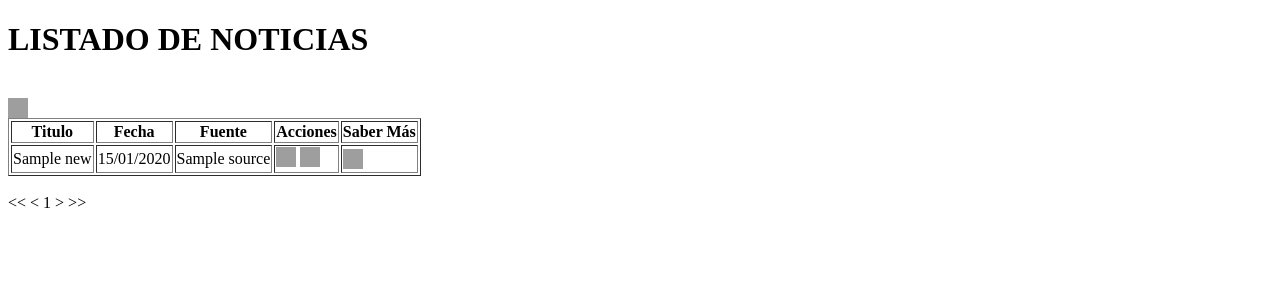
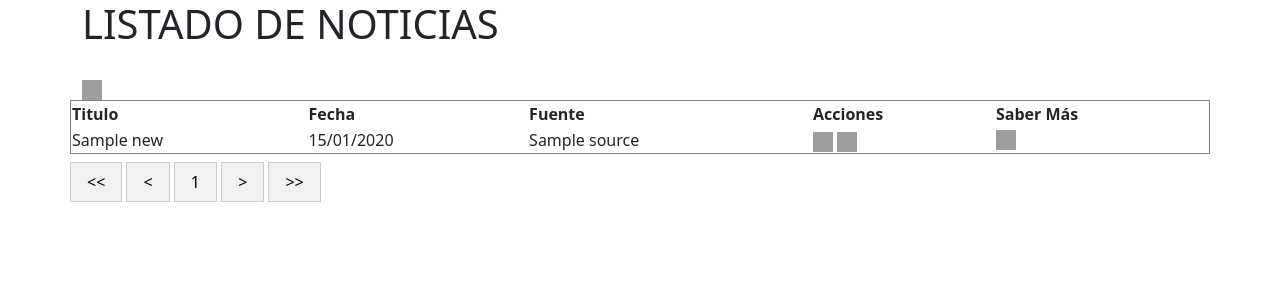
Before and after one commit to CarlosFerrer07/2DAW24-EQUIPO2, a PHP site: template my-project/templates/news/news.html.twig in a window 1280 px wide. Shown: the top 300 px of the page. Run offline with PHP 8.4, Linux system fonts and the light colour scheme; the template is opened without the code that fills it: most values are stand-ins (such as "Sample title", 1, 10 or a date in 2020); some libraries are stand-ins or nearby versions; grey boxes are pictures that could not be loaded.

Commit message:
añadimos estilos al news.html.twig con bootstrap

```diff
--- a/my-project/templates/base.html.twig
+++ b/my-project/templates/base.html.twig
@@ -8,6 +8,35 @@
     <meta name="keywords" content="" />
     <meta name="description" content="" />
     <link href="" rel="stylesheet" type="text/css" />
+    <link href="https://cdn.jsdelivr.net/npm/bootstrap@5.3.2/dist/css/bootstrap.min.css" rel="stylesheet" integrity="sha384-T3c6CoIi6uLrA9TneNEoa7RxnatzjcDSCmG1MXxSR1GAsXEV/Dwwykc2MPK8M2HN" crossorigin="anonymous">
+    <script src="https://cdn.jsdelivr.net/npm/bootstrap@5.3.2/dist/js/bootstrap.bundle.min.js" integrity="sha384-C6RzsynM9kWDrMNeT87bh95OGNyZPhcTNXj1NW7RuBCsyN/o0jlpcV8Qyq46cDfL" crossorigin="anonymous"></script>
+
+    <style>
+        .pagination {
+            display: inline-block;
+        }
+
+        .pagination a {
+            padding: 8px 16px;
+            text-decoration: none;
+            color: black;
+            background-color: #f1f1f1;
+            border: 1px solid #ccc;
+        }
+
+        .pagination a:hover {
+            background-color: #ddd;
+        }
+
+        .pagination span {
+            padding: 8px 16px;
+            text-decoration: none;
+            color: black;
+            background-color: #f1f1f1;
+            border: 1px solid #ccc;
+        }
+
+    </style>
 
 </head>
 
--- a/my-project/templates/news/news.html.twig
+++ b/my-project/templates/news/news.html.twig
@@ -2,7 +2,7 @@
 {% extends "base.html.twig" %}
 {% block body %}
 
-
+<div class="container">
                     <h1>LISTADO DE NOTICIAS</h1>
 
                     <br>
@@ -11,6 +11,7 @@
 
                     <br>
 
+                    <div class="row justify-content-center">
                         <table border='1px solid'>
                         {# Cálculo de valores para la paginación #}
                         {% set elementsPerPage = 10 %}
@@ -49,13 +50,15 @@
                         </tbody>
                     </table>
 
-                    <br>
+                    </div>
 
+                    <div class="row justify-content-center mt-3">
                     {# Navegador #}
                     {% set totalPages = (((news|length)/elementsPerPage)|round(0, 'ceil')) %}
+                        <div class="pagination">
                             {% if page > 1 %}
-                    <a href="{{ path('app_clients', {'page': 1}) }}">&lt;&lt;</a>
-                    <a href="{{ path('app_clients', {'page': page - 1}) }}">&lt;</a>
+                            <a href="{{ path('app_news', {'page': 1}) }}">&lt;&lt;</a>
+                            <a href="{{ path('app_news', {'page': page - 1}) }}">&lt;</a>
                             {% else %}
                             <span>&lt;&lt;</span>
                             <span>&lt;</span>
@@ -67,14 +70,19 @@
                             <a href="{{ path('app_news', {'page': pageButton}) }}">{{ pageButton }}</a>
                             {% endif %}
                             {% endfor %}
-                    {% if page < totalPages %} <a href="{{ path('app_news', {'page': page + 1}) }}">&gt;</a>
+                            {% if page < totalPages %}
+                            <a href="{{ path('app_news', {'page': page + 1}) }}">&gt;</a>
                             <a href="{{ path('app_news', {'page': totalPages}) }}">&gt;&gt;</a>
                             {% else %}
                             <span>&gt;</span>
                             <span>&gt;&gt;</span>
                             {% endif %}
-
+                        </div>
+                    </div>
 </div>
 
 
+
+
+
 {% endblock %}
```
Lines whose indentation alone changed are shown as unchanged.
